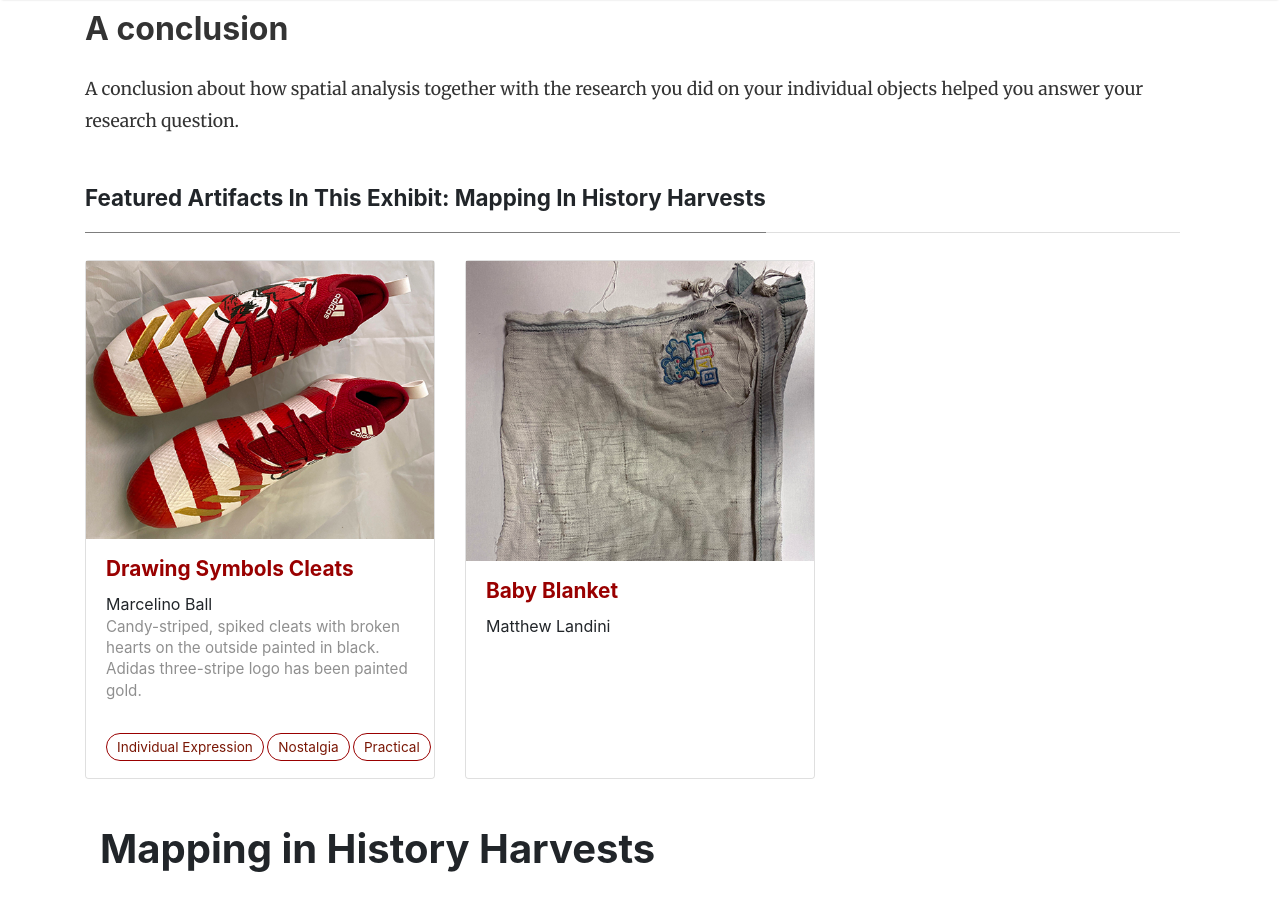
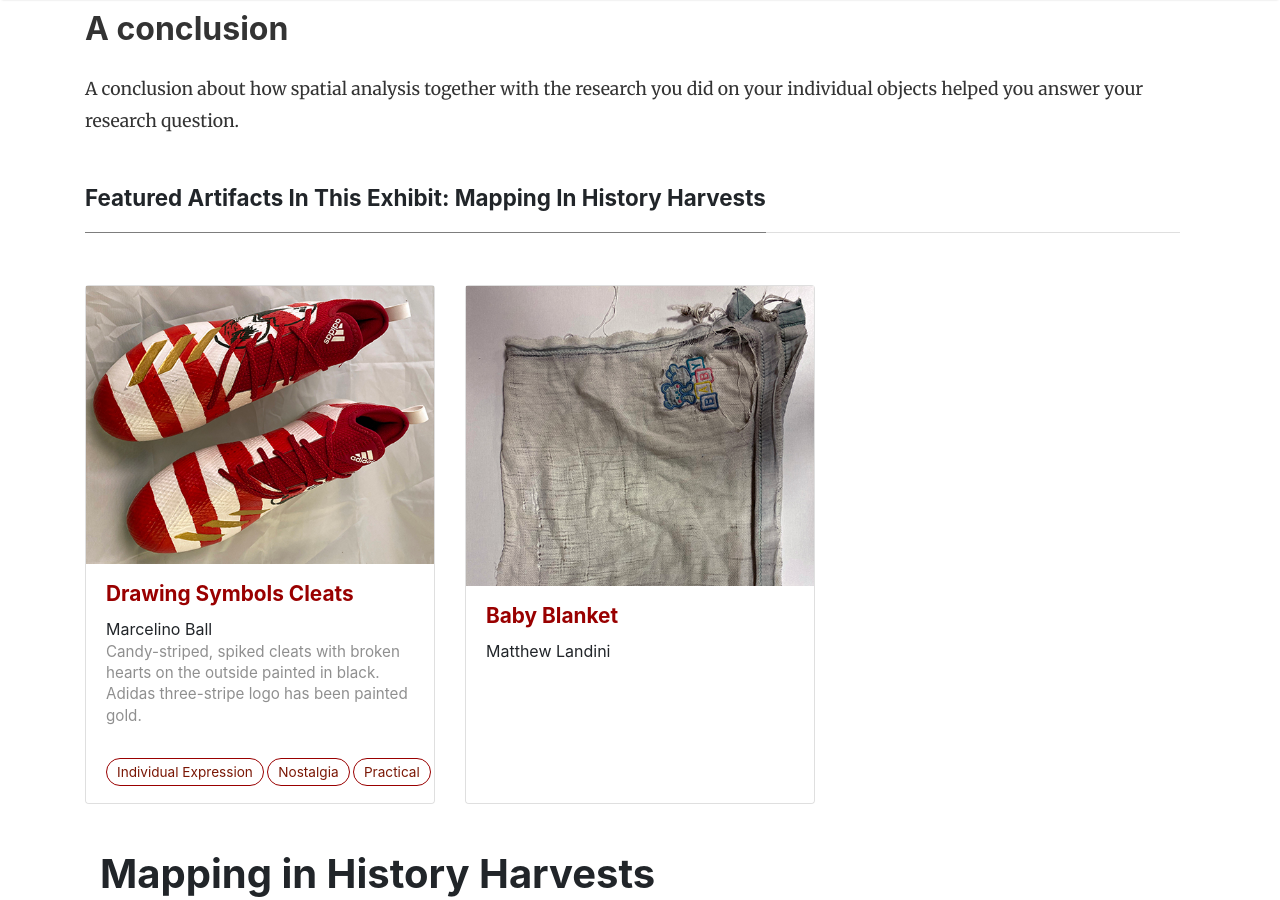
Before and after one commit to H301HistoryHarvest/H301HistoryHarvest, a Jekyll site: the page built from _stories/Mapping.md, in a window 1280 px wide and 900 px high, scrolled down 631 px. Built offline with Jekyll 4.4.1, drawn with Linux system fonts in a browser that asks for light colours; nearby versions of some CDN libraries; comment, search, counter and statistics services are not loaded.

Commit message:
Update story.html

```diff
--- a/_layouts/story.html
+++ b/_layouts/story.html
@@ -50,10 +50,10 @@ permalink: "/stories"
 			<h2><span class="text-capitalize">Featured artifacts in this exhibit: {{ page.exhibittitle }}</span></h2>
 			</div>
 
-			<div class="row listrecent">
+			<div class="section-title col-md-12 mt-4" style="padding: 0;">
 			<!-- Post Featured Image -->
 			{% assign pages_list = docs %}
-			{% for item in site.items %}
+			{% for item in site.featureditems %}
 			{% if page.featureditem contains item.itemid %}
 			{% include itembox.html %}
 			{% endif %}
```
